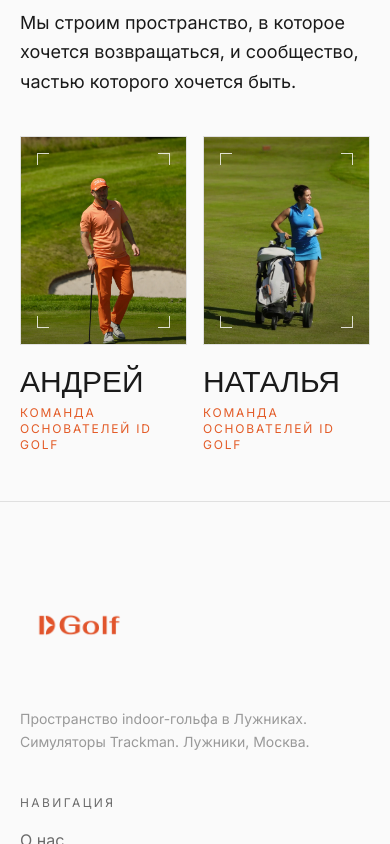
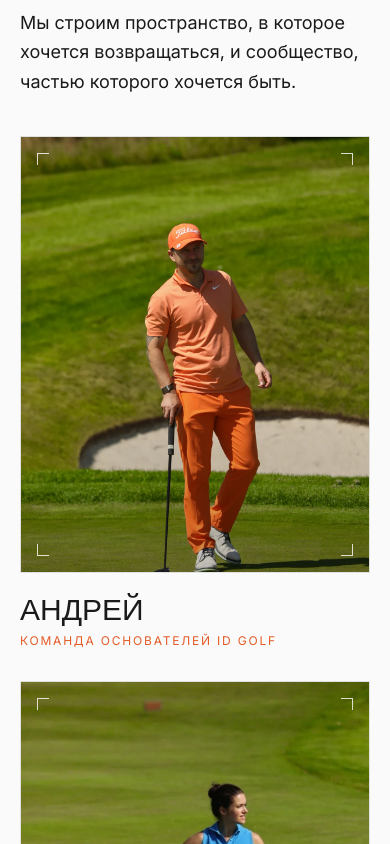
Before and after one commit to abcsz1525/indoor-golf-moscow, a React (Vite) app: page /about in a window 390 px wide. Shown: the part 3060-3904 px from the top of the page. Built offline with nearby package versions, Linux system fonts and the light colour scheme; a web font is replaced by a local one.

Commit message:
fix(about): enlarge founder cards on mobile

```diff
--- a/src/components/Founders.tsx
+++ b/src/components/Founders.tsx
@@ -43,7 +43,7 @@ export function Founders() {
           </p>
         </motion.div>
 
-        <div className="lg:col-span-7 grid grid-cols-2 gap-4 md:gap-6">
+        <div className="lg:col-span-7 grid grid-cols-1 sm:grid-cols-2 gap-8 sm:gap-4 md:gap-6">
           {FOUNDERS.map((founder, index) => (
             <motion.article
               key={founder.name}
```
Also changed, not shown: 1 other file (tests, documents, lock files or other folders).
